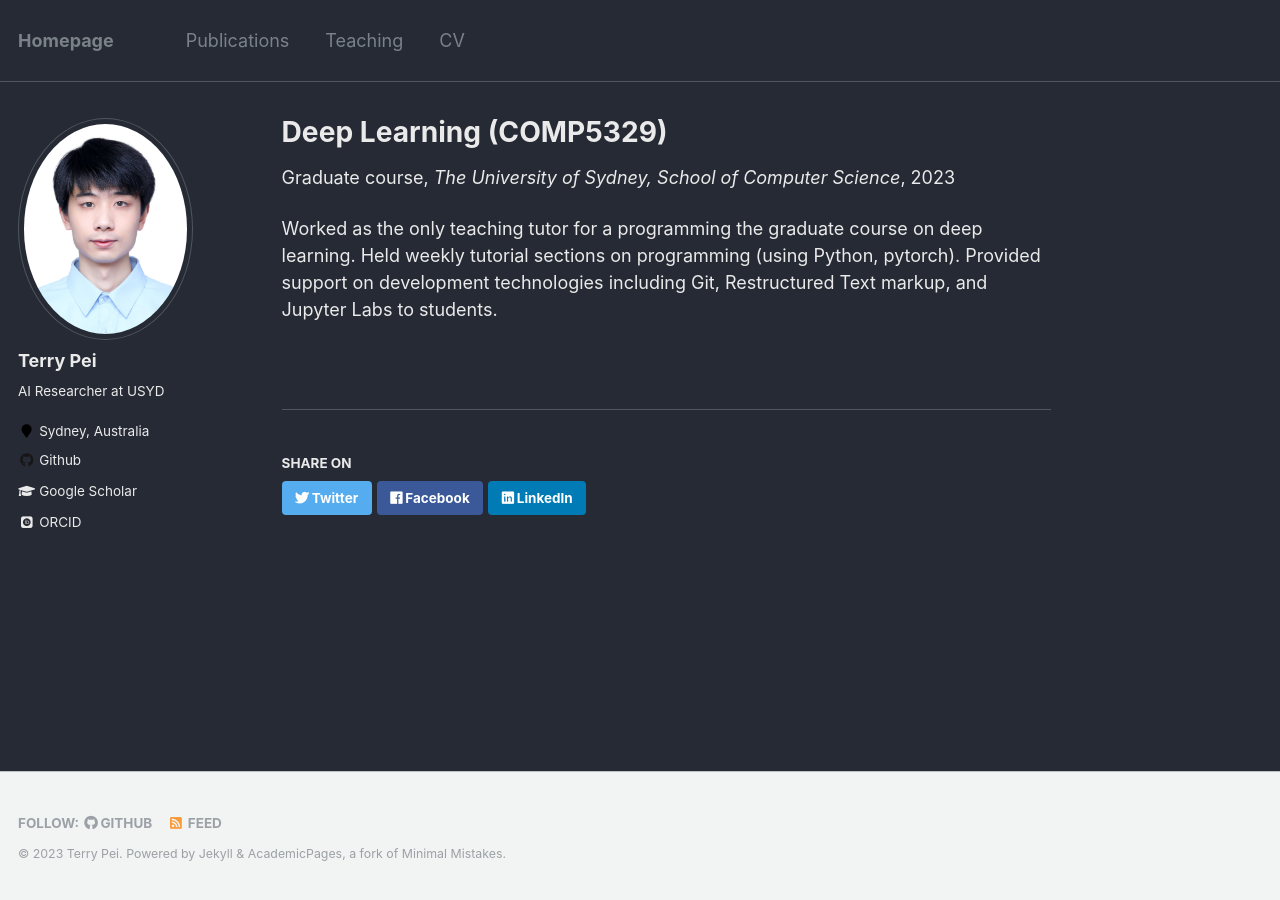
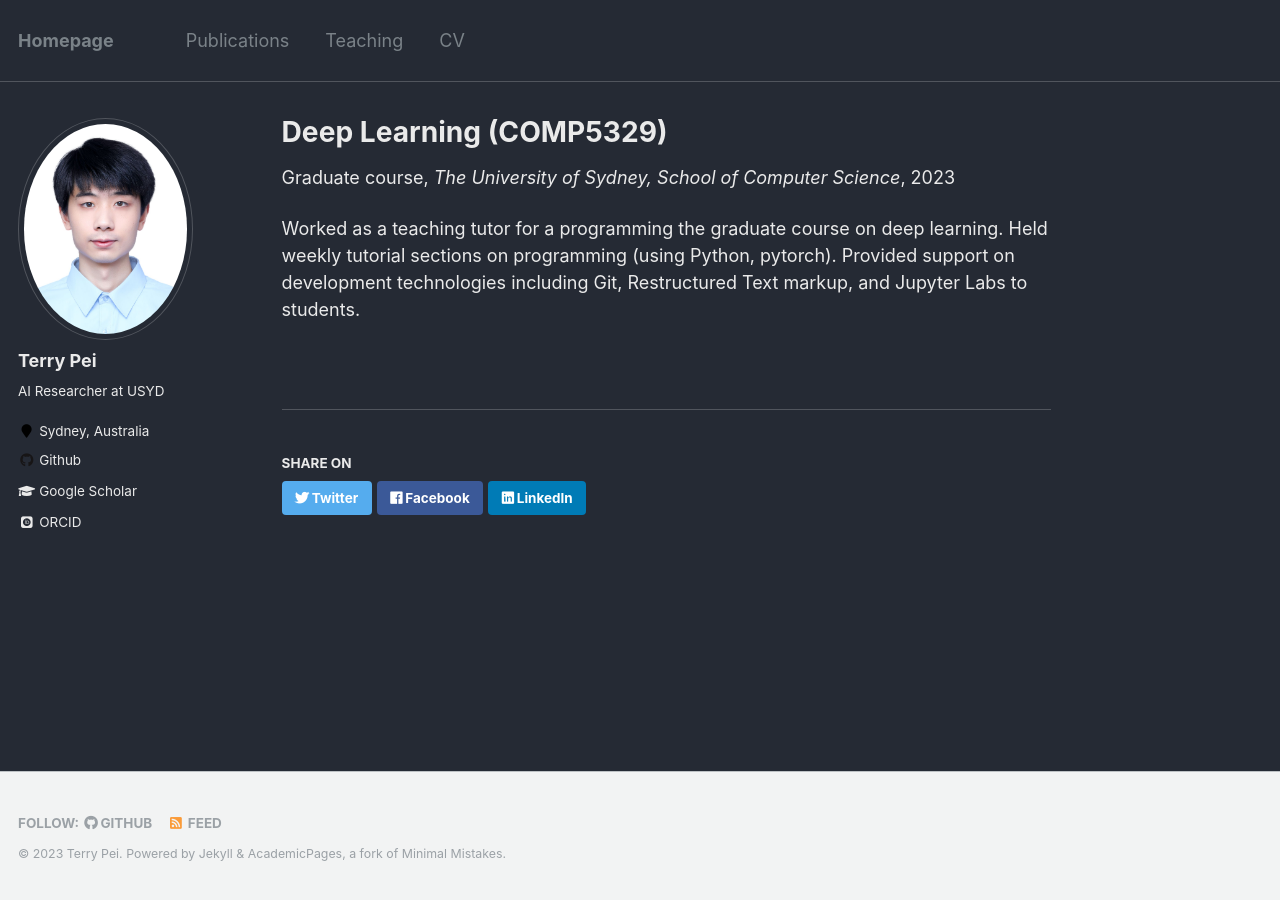
Before and after one commit to Terry000/Terry000.github.io, a Jekyll site: the page built from _teaching/2021-winter-complex.md, in a window 1280 px wide. Built offline with Jekyll 4.4.1, drawn with Linux system fonts in a browser that asks for light colours; some web fonts are replaced.

Commit message:
Initial commit

```diff
--- a/_teaching/2021-winter-complex.md
+++ b/_teaching/2021-winter-complex.md
@@ -8,4 +8,4 @@ date: 2023-03-01
 location: "Austrlia Sydney"
 ---
 
-Worked as the only teaching tutor for a programming the graduate course on deep learning. Held weekly tutorial sections on programming (using Python, pytorch). Provided support on development technologies including Git, Restructured Text markup, and Jupyter Labs to students.
+Worked as a teaching tutor for a programming the graduate course on deep learning. Held weekly tutorial sections on programming (using Python, pytorch). Provided support on development technologies including Git, Restructured Text markup, and Jupyter Labs to students.
```
Also changed, not shown: _pages/about.md (+2 -3 lines).
